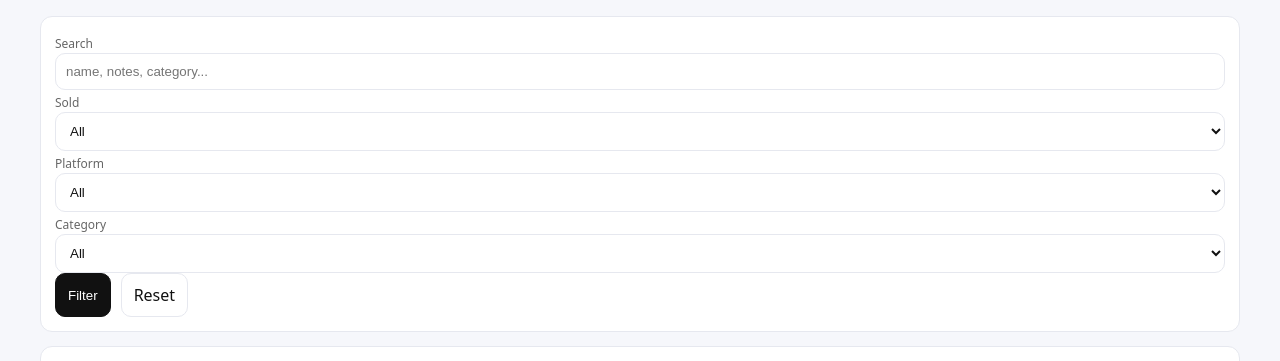
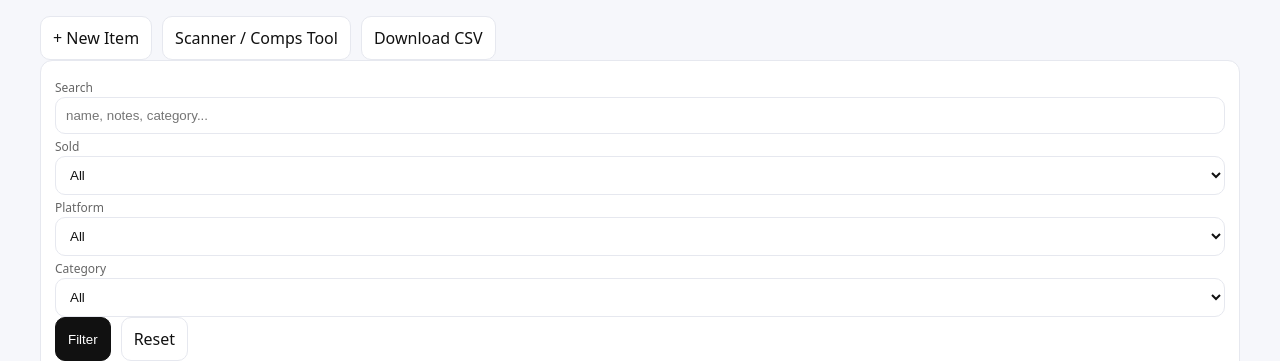
Before and after one commit to xyciasav/ebay-tracker, a Flask app: page / in a window 1280 px wide. Shown: the part 73-434 px from the top of the page. Run offline with Flask 3, Linux system fonts and the light colour scheme; parts of the project's set-up code (start-up, migrations or seed data) failed here and were passed over.

Commit message:
adding csv export

```diff
--- a/app.py
+++ b/app.py
@@ -9,7 +9,10 @@ from werkzeug.security import generate_password_hash, check_password_hash
 from flask_login import LoginManager, UserMixin, login_user, logout_user, login_required, current_user
 from flask_httpauth import HTTPBasicAuth
 from functools import wraps
-from flask import request
+from flask import request, Response
+import csv
+import io
+
 
 
 from models import db, Item, ItemImage
@@ -780,7 +783,79 @@ def create_app():
         flash(f"Deleted SKU #{sku}.", "success")
         return redirect(url_for("index"))
 
+
     return app
+
+    @app.get("/export/items.csv")
+    @auth_required
+    def export_items_csv():
+        # Pull all items (you can add filters later)
+        items = Item.query.order_by(Item.sku.asc()).all()
+
+        # Build CSV in-memory
+        output = io.StringIO()
+        w = csv.writer(output)
+
+        # Header row
+        w.writerow([
+            "sku",
+            "item_name",
+            "category",
+            "sub_category",
+            "platform",
+            "barcode",
+            "source_location",
+            "cog",
+            "sale_price",
+            "buyer_paid_amount",
+            "shipping",
+            "ad_fee",
+            "ebay_fee",
+            "sold",
+            "date_listed",
+            "date_sold",
+            "notes",
+            "image_filenames",
+        ])
+
+        for it in items:
+            # If you want all image filenames in one column
+            try:
+                image_names = ";".join([img.filename for img in (it.images or [])])
+            except Exception:
+                image_names = ""
+
+            w.writerow([
+                it.sku,
+                it.item_name or "",
+                it.category or "",
+                it.sub_category or "",
+                it.platform or "",
+                it.barcode or "",
+                it.source_location or "",
+                it.cog if it.cog is not None else "",
+                it.sale_price if it.sale_price is not None else "",
+                it.buyer_paid_amount if it.buyer_paid_amount is not None else "",
+                it.shipping if it.shipping is not None else "",
+                it.ad_fee if it.ad_fee is not None else "",
+                it.ebay_fee if it.ebay_fee is not None else "",
+                "Y" if getattr(it, "sold", False) else "N",
+                it.date_listed.isoformat() if it.date_listed else "",
+                it.date_sold.isoformat() if it.date_sold else "",
+                (it.notes or "").replace("\r", " ").replace("\n", " ").strip(),
+                image_names,
+            ])
+
+        csv_data = output.getvalue()
+        output.close()
+
+        return Response(
+            csv_data,
+            mimetype="text/csv",
+            headers={
+                "Content-Disposition": "attachment; filename=ebay-tracker-items.csv"
+            },
+        )
 
 
 if __name__ == "__main__":
--- a/templates/index.html
+++ b/templates/index.html
@@ -2,6 +2,12 @@
 {% block title %}Inventory — eBay Tracker{% endblock %}
 
 {% block content %}
+<div style="display:flex; gap:10px; flex-wrap:wrap;">
+  <a class="btn secondary" href="{{ url_for('item_new') }}">+ New Item</a>
+  <a class="btn secondary" href="{{ url_for('scanner_tool') }}">Scanner / Comps Tool</a>
+  <a class="btn secondary" href="{{ url_for('export_items_csv') }}">Download CSV</a>
+</div>
+
 <div class="card">
   <form method="get" class="row" style="align-items:end;">
     <div>
```
